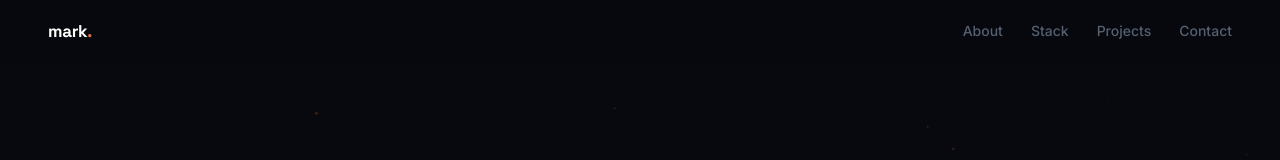
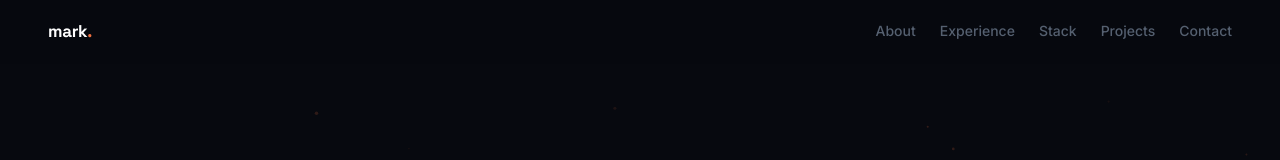
Before and after one commit to Sipisak/mark-portfolio, a React (Vite) app: page / in a window 1280 px wide. Shown: the top 160 px of the page. Built offline with nearby package versions, Linux system fonts and the light colour scheme.

Commit message:
feat: add experience navigation link

```diff
--- a/src/components/Nav.tsx
+++ b/src/components/Nav.tsx
@@ -21,14 +21,14 @@ function NavLink({ label }: { label: string }) {
   );
 }
 
-/* ─── nav ─────────────────────────────────────────── */
 export function Nav() {
   const [scrolled, setScrolled] = useState(false);
   useEffect(() => {
-    const h = () => setScrolled(window.scrollY > 24);
-    window.addEventListener("scroll", h, { passive: true });
-    return () => window.removeEventListener("scroll", h);
+    const handleScroll = () => setScrolled(window.scrollY > 24);
+    window.addEventListener("scroll", handleScroll, { passive: true });
+    return () => window.removeEventListener("scroll", handleScroll);
   }, []);
+
   return (
     <nav
       style={{
@@ -60,9 +60,9 @@ export function Nav() {
       >
         mark<span style={{ color: T.accent }}>.</span>
       </a>
-      <div style={{ display: "flex", gap: 28, alignItems: "center" }}>
-        {["About", "Stack", "Projects", "Contact"].map((s) => (
-          <NavLink key={s} label={s} />
+      <div className="nav-links" style={{ display: "flex", gap: 24, alignItems: "center" }}>
+        {["About", "Experience", "Stack", "Projects", "Contact"].map((section) => (
+          <NavLink key={section} label={section} />
         ))}
       </div>
     </nav>
```
